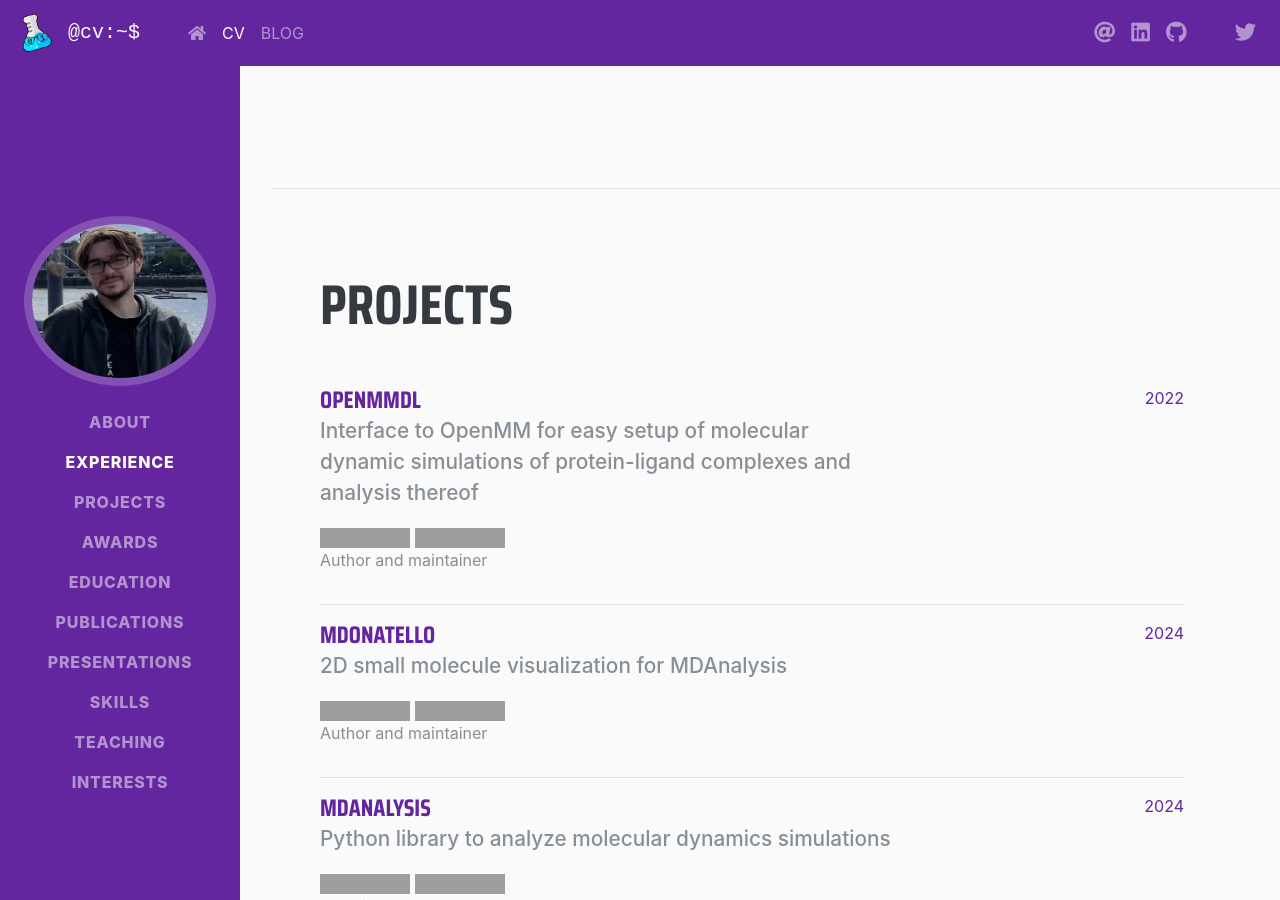
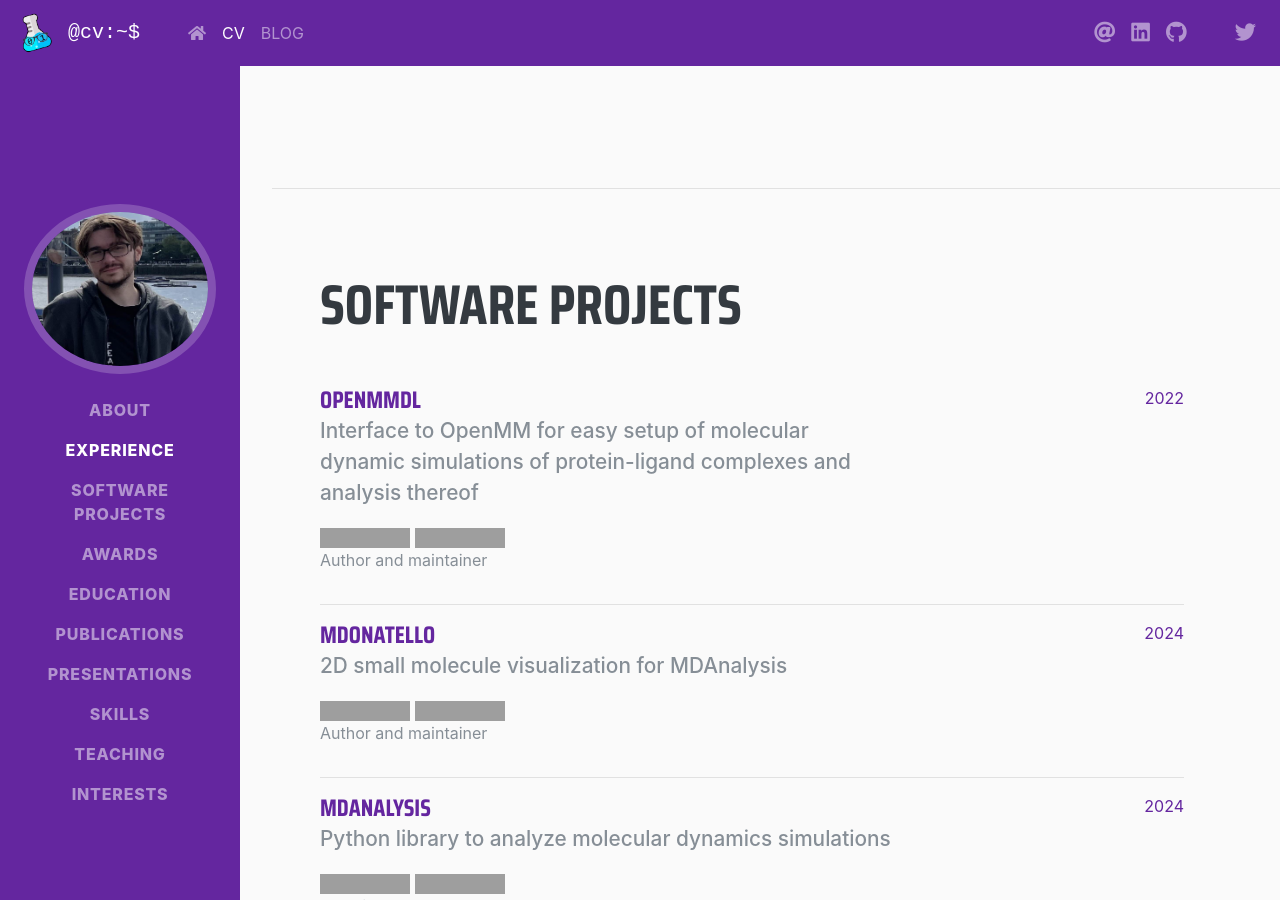
Before and after one commit to talagayev/talagayev.github.io, a Jekyll site: the page built from cv.html, in a window 1280 px wide and 900 px high, scrolled down 1683 px, cut to the strip 0-900 px from the top of the window. Built offline with Jekyll 4.4.1, drawn with Linux system fonts in a browser that asks for light colours; nearby versions of some CDN libraries; some web fonts are replaced; a style sheet for code colours, icons or effects is not loaded; grey boxes are pictures that could not be loaded.

Commit message:
Update cv.html

```diff
--- a/cv.html
+++ b/cv.html
@@ -26,7 +26,7 @@ permalink: /cv/
       <div class="navbar-nav">
         <a class="nav-item nav-link js-scroll-trigger" href="#about">About</a>
         <a class="nav-item nav-link js-scroll-trigger" href="#experience">Experience</a>
-        <a class="nav-item nav-link js-scroll-trigger" href="#research">Projects</a>
+        <a class="nav-item nav-link js-scroll-trigger" href="#research">Software Projects</a>
         <a class="nav-item nav-link js-scroll-trigger" href="#awards">Awards</a>
         <a class="nav-item nav-link js-scroll-trigger" href="#education">Education</a>
         <a class="nav-item nav-link js-scroll-trigger" href="#publications">Publications</a>
@@ -119,7 +119,7 @@ permalink: /cv/
 
     <section class="resume-section p-3 p-lg-5 d-flex align-items-center" id="projects">
       <div class="w-100">
-        <h2 class="mb-5">Projects</h2>
+        <h2 class="mb-5">Software Projects</h2>
 
         {% for project in site.data.open-source-projects %}
         <div class="resume-item d-flex flex-column flex-md-row justify-content-between">
```
